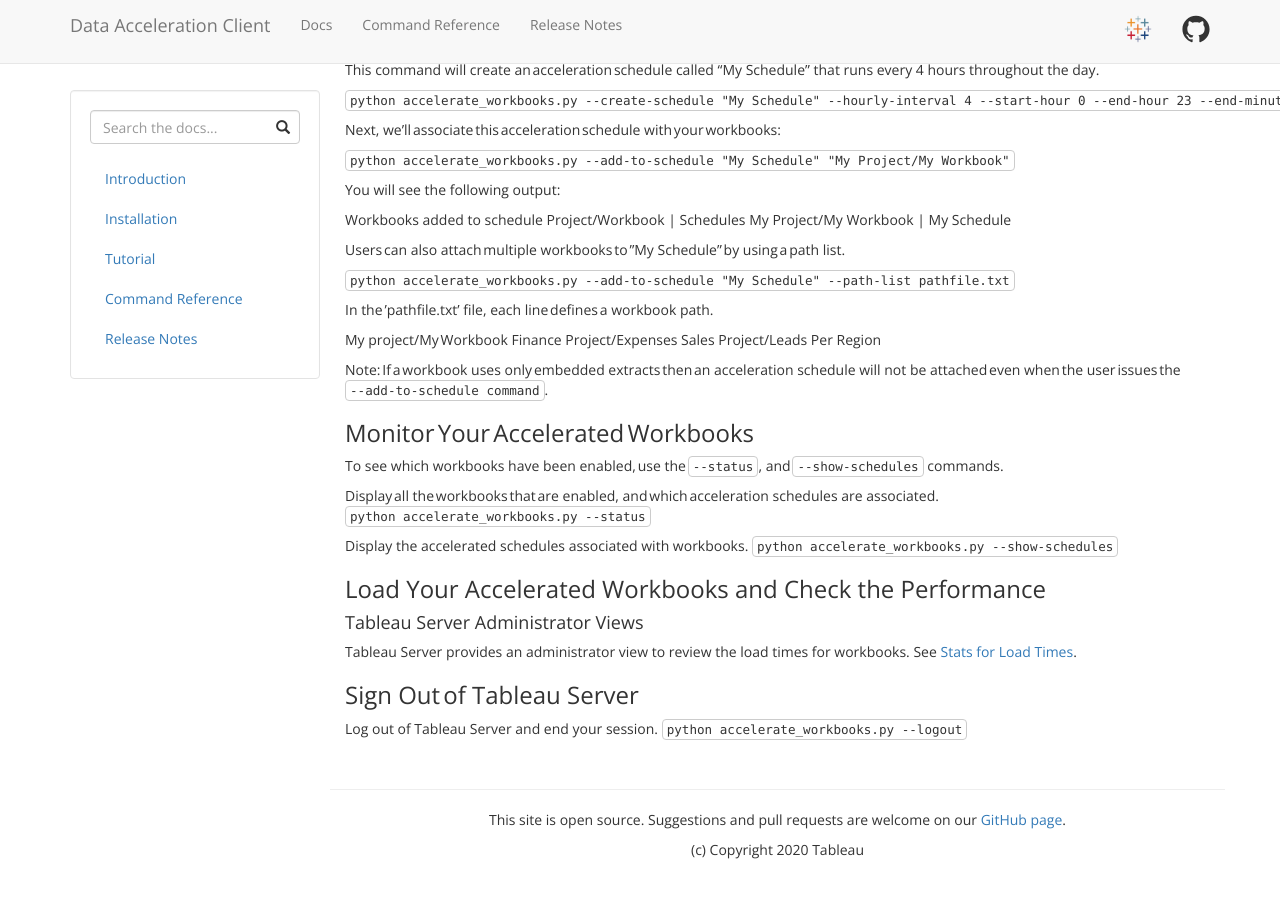
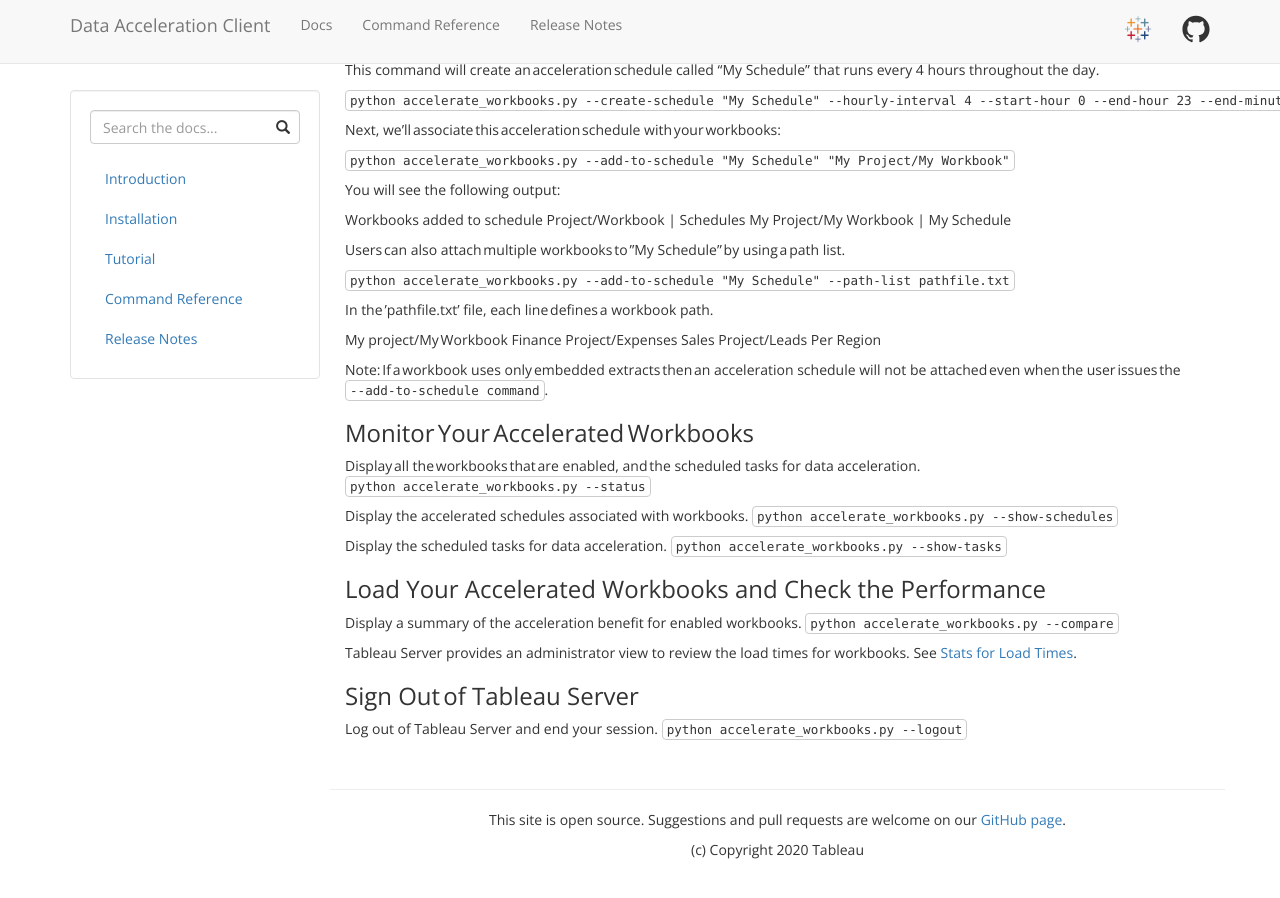
Before and after one commit to tableau/tableau-data-acceleration-client, a Jekyll site: the page built from docs/da_tutorial.md, in a window 1280 px wide and 900 px high, scrolled down 938 px. Built offline with Jekyll 4.4.1, drawn with Linux system fonts in a browser that asks for light colours; nearby versions of some CDN libraries.

Commit message:
update tutorial

```diff
--- a/docs/da_tutorial.md
+++ b/docs/da_tutorial.md
@@ -68,17 +68,19 @@
 
 ### Monitor Your Accelerated Workbooks
 
-To see which workbooks have been enabled, use the `--status`, and `--show-schedules` commands.
-
-Display all the workbooks that are enabled, and which acceleration schedules are associated.
+Display all the workbooks that are enabled, and the scheduled tasks for data acceleration.
 `python accelerate_workbooks.py --status`
 
 Display the accelerated schedules associated with workbooks.
 `python accelerate_workbooks.py --show-schedules`
 
+Display the scheduled tasks for data acceleration.
+`python accelerate_workbooks.py --show-tasks`
+
 ### Load Your Accelerated Workbooks and Check the Performance
 
-#### Tableau Server Administrator Views
+Display a summary of the acceleration benefit for enabled workbooks.
+`python accelerate_workbooks.py --compare`
 
 Tableau Server provides an administrator view to review the load times for workbooks. See [Stats for Load Times](https://help.tableau.com/current/server/en-us/adminview_stats_load_time.htm).
 
```
Also changed, not shown: docs/da_ref.md (+41 -42 lines).
